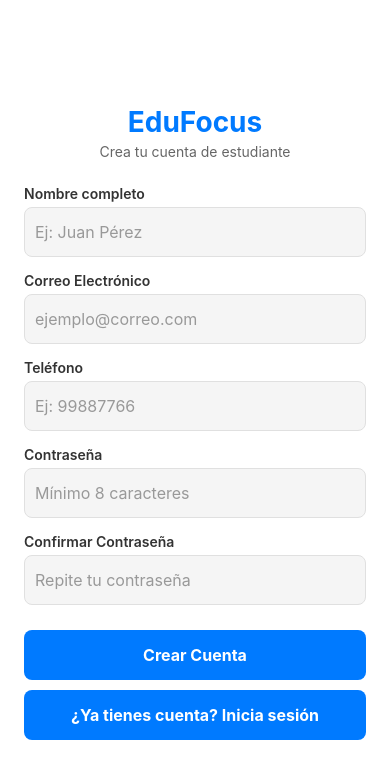
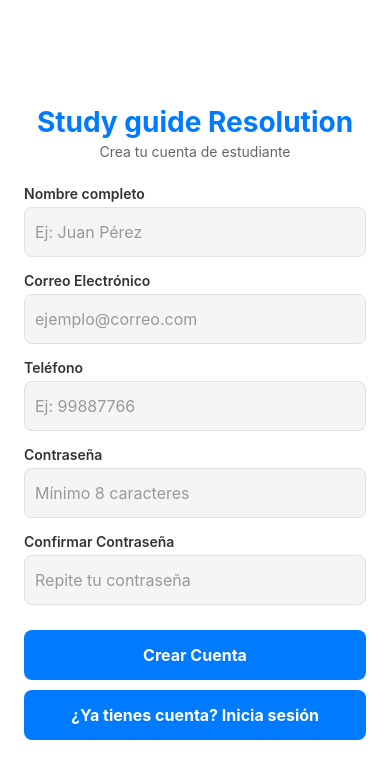
Before and after one commit to Giancarloep/ProyectoFinalMovil, a React Native app in the folder ProyectoMovil/: screen /Register in a window 390 px wide. Shown: the top 778 px of the page. Built offline with nearby package versions, Linux system fonts and the light colour scheme.

Commit message:
Cambio de nombre de placeholder

```diff
--- a/ProyectoMovil/src/screens/auth/LoginScreen.tsx
+++ b/ProyectoMovil/src/screens/auth/LoginScreen.tsx
@@ -49,7 +49,7 @@ export const LoginScreen = ({ navigation }: any) => {
 
   return (
     <View style={styles.container}>
-      <Text style={styles.title}>Placeholdername</Text>
+      <Text style={styles.title}>Study guide Resolution</Text>
       <Text style={styles.subtitle}>Plataforma de Productividad Estudiantil</Text>
 
       <CustomInput
--- a/ProyectoMovil/src/screens/auth/RegisterScreen.tsx
+++ b/ProyectoMovil/src/screens/auth/RegisterScreen.tsx
@@ -71,7 +71,7 @@ export const RegisterScreen = ({ navigation }: any) => {
         if (success) {
           Alert.alert(
             '¡Cuenta creada!',
-            `Bienvenido a EduFocus, ${name}. Ya puedes iniciar sesión.`,
+            `Bienvenido a Study guide Resolution, ${name}. Ya puedes iniciar sesión.`,
             [{ text: 'OK', onPress: () => navigation.navigate('Login') }]
           );
         } else {
@@ -83,7 +83,7 @@ export const RegisterScreen = ({ navigation }: any) => {
 
   return (
     <ScrollView contentContainerStyle={styles.container} keyboardShouldPersistTaps="handled">
-      <Text style={styles.title}>EduFocus</Text>
+      <Text style={styles.title}>Study guide Resolution</Text>
       <Text style={styles.subtitle}>Crea tu cuenta de estudiante</Text>
 
       <CustomInput
--- a/ProyectoMovil/src/screens/productivity/FocusScreen.tsx
+++ b/ProyectoMovil/src/screens/productivity/FocusScreen.tsx
@@ -58,7 +58,7 @@ export const FocusScreen = () => {
 
       {/* Reloj principal */}
       <FocusClock
-        durationMinutes={mode === 'focus' ? 25 : 5}
+        durationMinutes={mode === 'focus' ? 1 : 1}
         mode={mode}
         onComplete={handleSessionEnd}
       />
--- a/ProyectoMovil/src/screens/profile/ProfileScreen.tsx
+++ b/ProyectoMovil/src/screens/profile/ProfileScreen.tsx
@@ -31,7 +31,7 @@ export const ProfileScreen = () => {
         <Text style={styles.userPhone}>Tel: {userPhone}</Text>
       </View>
       <View style={styles.infoCard}>
-        <Text style={styles.infoTitle}>Placeholder name</Text>
+        <Text style={styles.infoTitle}>Study guide Resolution</Text>
         <Text style={styles.infoText}>Plataforma de Productividad Estudiantil</Text>
       </View>
       <TouchableOpacity style={styles.logoutButton} onPress={handleLogout}>
```
